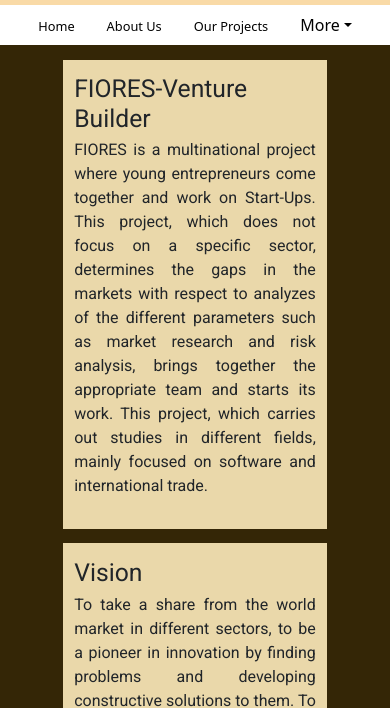
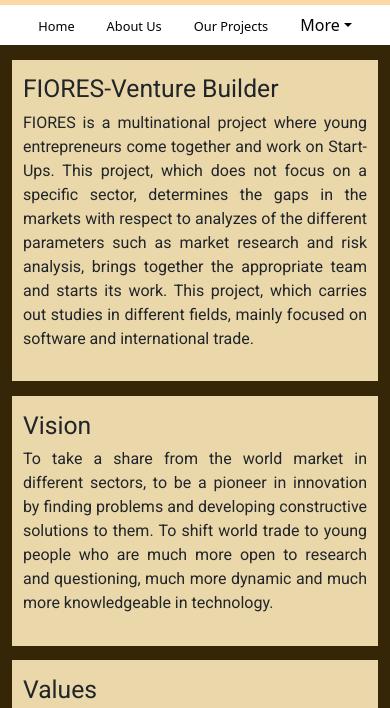
Before and after one commit to abdullahzamanbabar/fg-web, a plain HTML site: page about.html in a window 390 px wide. Shown: the part 91-799 px from the top of the page. Drawn offline with nearby package versions, Linux system fonts and the light colour scheme.

Commit message:
css files update

```diff
--- a/css/about.css
+++ b/css/about.css
@@ -22,3 +22,9 @@
 .aboutinner h2{
     margin-bottom: 2%;
 }
+
+@media screen and (max-width: 800px) {
+    .aboutinner {
+        width:100% !important;
+    }
+  }
--- a/css/story.css
+++ b/css/story.css
@@ -19,8 +19,9 @@
     font-family: 'Roboto', sans-serif;
 }
 
-@media screen and (max-width: 800px) {
+@media screen and (max-width: 1100px) {
     .storyinner {
         border-radius: 0%;
+        width:100% !important;
     }
   }
```
